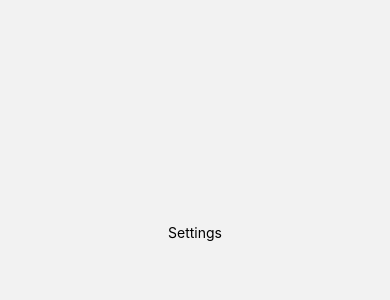
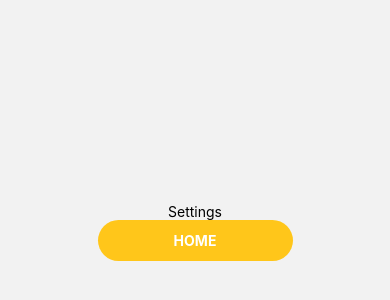
Before and after one commit to Startup-College/Mobile-catalog-lub-norte, a React Native app: screen /Settings in a window 390 px wide. Shown: the part 190-490 px from the top of the page. Built offline with nearby package versions, Linux system fonts and the light colour scheme.

Commit message:
feat(ger-46-criar-componentes-basicos): criação do componente botão com propriedades de cor e onPress

```diff
--- /dev/null
+++ b/src/components/Button/Button.js
@@ -0,0 +1,28 @@
+import React from "react";
+import { Container, Children } from "./styles";
+import { GlobalStyles } from "../../styles/styles";
+
+const Button = (props) => {
+  function handleWithBackgroundColor(variant) {
+    switch (variant) {
+      case "PRIMARY":
+        return GlobalStyles.colors.primary[500];
+      case "SECONDARY":
+        return GlobalStyles.colors.secondary[500];
+      case "DELETE":
+        return GlobalStyles.colors.delete[500];
+      default:
+        return GlobalStyles.colors.primary[500];
+    }
+  }
+  return (
+    <Container
+      color={handleWithBackgroundColor(props.variant)}
+      onPress={props.onPress}
+    >
+      <Children>{props.title}</Children>
+    </Container>
+  );
+};
+
+export default Button;
--- /dev/null
+++ b/src/components/Button/styles.js
@@ -0,0 +1,15 @@
+import styled from "styled-components/native";
+
+export const Container = styled.TouchableOpacity`
+  background-color: ${(props) => props.color};
+  width: 100%;
+  padding: 12px 14px;
+  border-radius: 999px;
+`;
+
+export const Children = styled.Text`
+  font-weight: bold;
+  color: white;
+  text-transform: uppercase;
+  text-align: center;
+`;
--- a/src/screens/Home/Home.js
+++ b/src/screens/Home/Home.js
@@ -1,11 +1,18 @@
-import { Text } from "react-native";
+import { Text, View } from "react-native";
 import React from "react";
 import { Container } from "./styles";
+import Button from "../../components/Button/Button";
 
-const Home = () => {
+const Home = ({ navigation }) => {
+  function handlePress() {
+    navigation.navigate("Settings");
+  }
   return (
     <Container>
       <Text>Home</Text>
+      <View style={{ width: "50%" }}>
+        <Button variant="PRIMARY" title="Settings" onPress={handlePress} />
+      </View>
     </Container>
   );
 };
--- a/src/screens/Settings/Settings.js
+++ b/src/screens/Settings/Settings.js
@@ -1,11 +1,18 @@
-import { Text } from "react-native";
+import { Text, View } from "react-native";
 import React from "react";
 import { Container } from "./styles";
+import Button from "../../components/Button/Button";
 
-const Settings = () => {
+const Settings = ({ navigation }) => {
+  function handlePress() {
+    navigation.navigate("Home");
+  }
   return (
     <Container>
       <Text>Settings</Text>
+      <View style={{ width: "50%" }}>
+        <Button variant="SECONDARY" title="Home" onPress={handlePress} />
+      </View>
     </Container>
   );
 };
```
